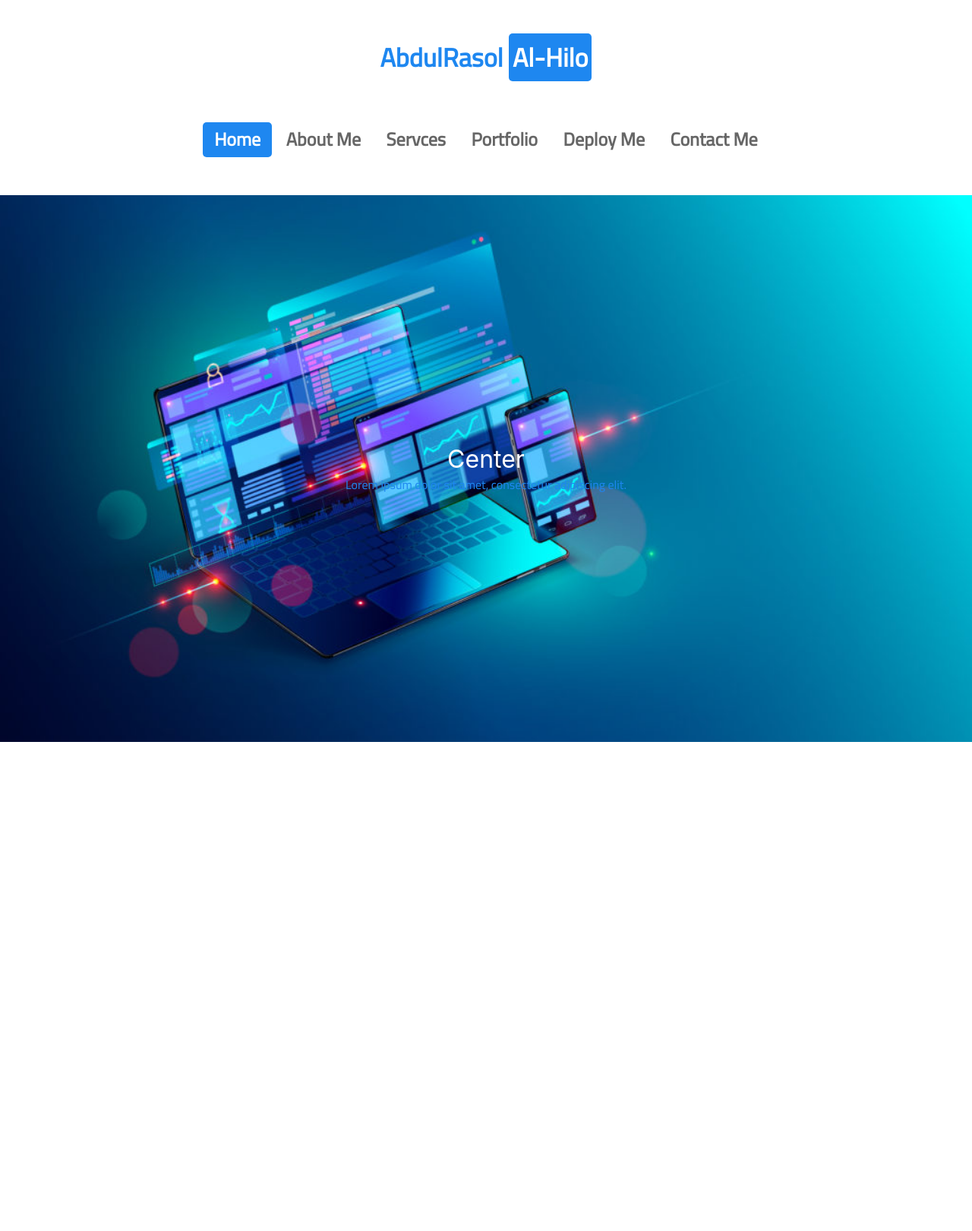
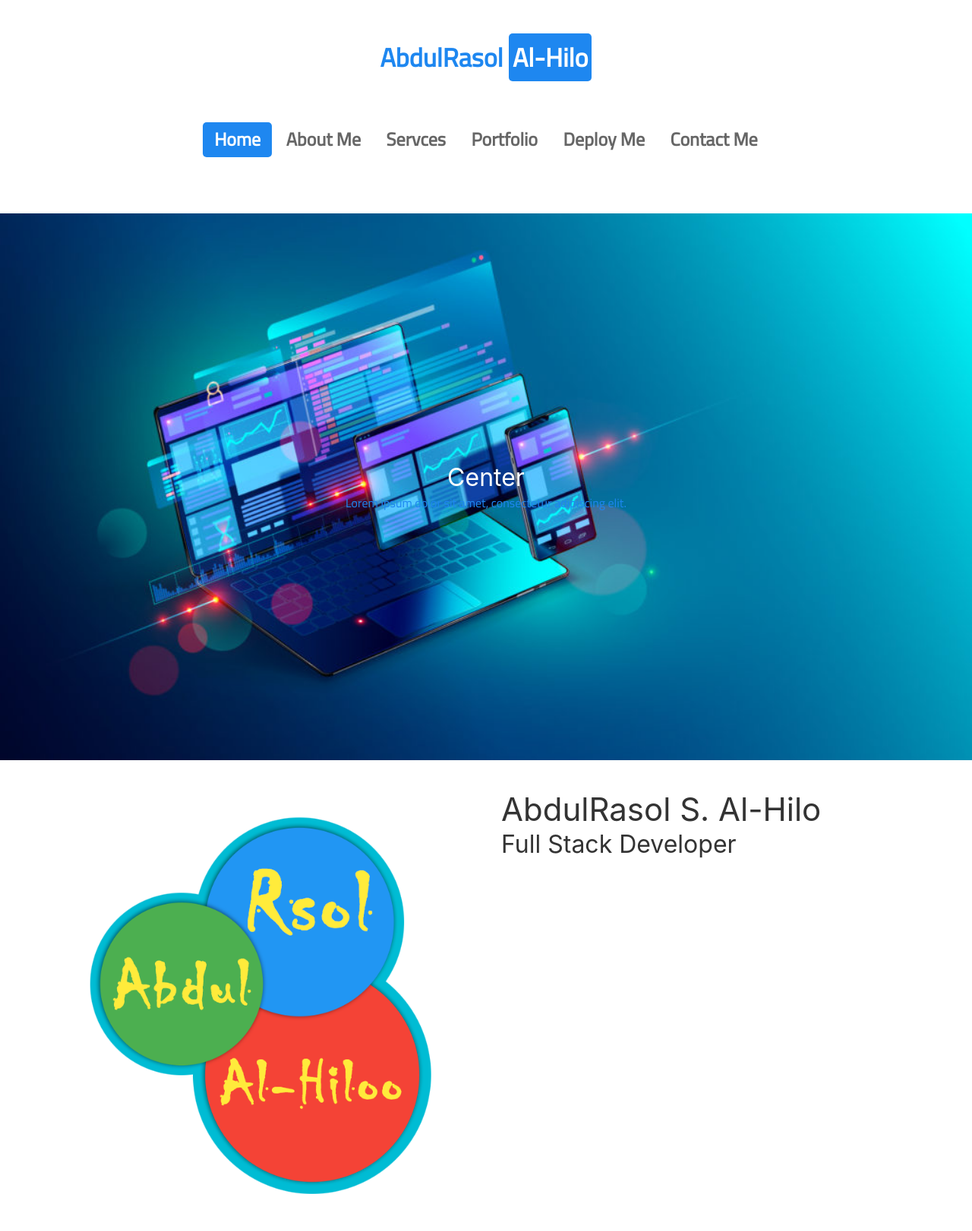
Before and after one commit to abdulrasol/dot.it, a plain HTML site: page index.html in a window 1280 px wide. Shown: the whole page at 76% size. Before the commit the page ends 1050 px from the top, so only its background shows below. Drawn offline with Linux system fonts and the light colour scheme.

Commit message:
fix sudden quick movement

```diff
--- a/css/style.css
+++ b/css/style.css
@@ -89,10 +89,12 @@ nav .mobile-nav-btn span{
 
 
 body .uk-container +.fixed{
-	padding-top: 80px
+	padding-top: 400px
 }
 
 /**/
+
+
 
 /**/
 
--- a/index.html
+++ b/index.html
@@ -16,7 +16,8 @@
 		<div class="logo-container">
 			<span class="logo">AbdulRasol <span>Al-Hilo</span></span>
 		</div>
-		<div id="main-navbar" class="text-center main-navbar">
+		<div class="nav-wrapper" style="height:80px;">
+			<div style="height:80px" id="main-navbar" class="text-center main-navbar">
 				<div class="list-container">
 					<ul class="uk-list">
 
@@ -39,6 +40,9 @@
 					</span>
 				</div>
 			</div>
+
+		</div>
+
 	</nav>
 	<div class="slider">
 		<div class="uk-position-relative uk-visible-toggle" tabindex="-1" uk-slideshow="animation: push">
@@ -82,6 +86,17 @@
 		</div>
 	</div>
 	<div class="uk-container">
+		<div id="about-me" class="about-me uk-padding">
+			<div class="uk-flex uk-flex-center uk-child-width-1-2" uk-grid>
+				<div class="about-img">
+					<img src="images/My Logo.png" alt="abdulrasol">
+				</div>
+				<div class="about-name">
+					<h1 class="uk-margin-remove">AbdulRasol S. Al-Hilo</h1>
+					<h2 class="uk-margin-remove">Full Stack Developer</h2>
+				</div>
+			</div>
+		</div>
 	</div>
 
 	<script src="js/uikit.min.js"></script>
```
Also changed, not shown: images/My Logo.png (added). Lines whose indentation alone changed are shown as unchanged.
